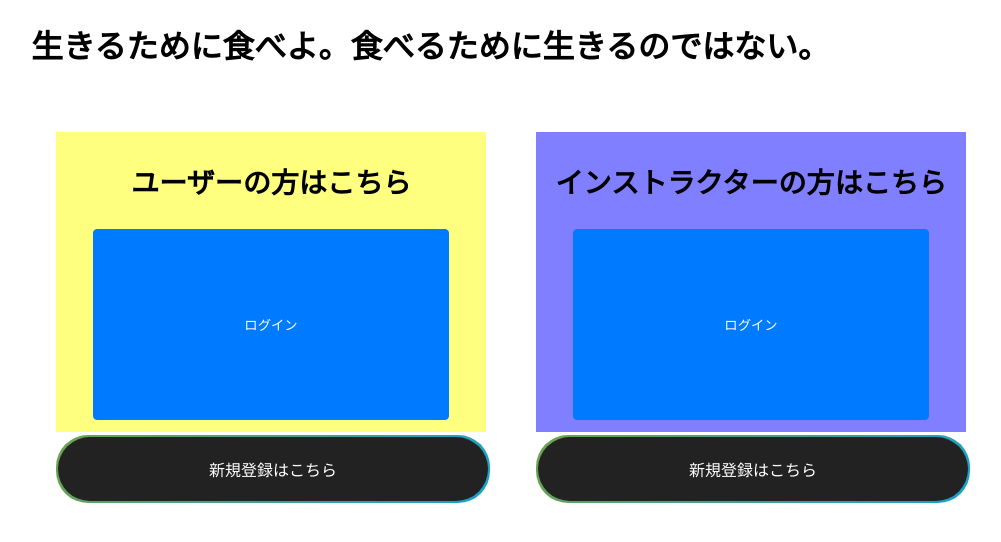
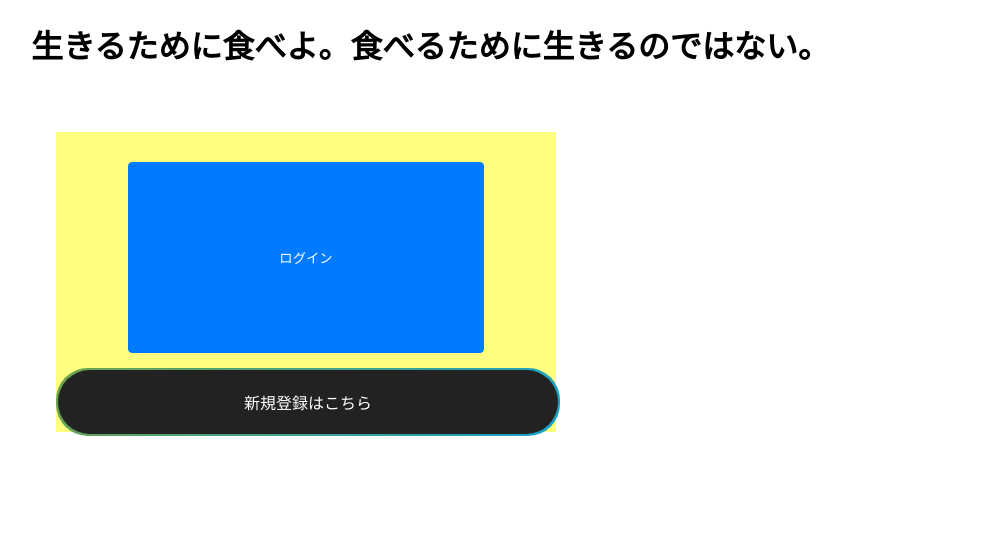
Before and after one commit to teamg-hac/WeightChatG, a Flask app: page / in a window 1280 px wide. Shown: the top 542 px of the page, without its empty margins (129-1130 px from the left). Run offline with Flask 2, Linux system fonts and the light colour scheme.

Commit message:
02/14 15:30 トップ画面・ログイン画面の修正 butch

```diff
--- a/ChatApp/app.py
+++ b/ChatApp/app.py
@@ -19,8 +19,7 @@ def top():
 # ログイン画面の表示
 @app.route('/login')
 def show_login():
-    is_instructor = request.args.get('is_instructor')
-    return render_template('login/user_login.html', is_instructor=is_instructor)
+    return render_template('login/user_login.html')
 
 # ログイン処理
 @app.route('/login', methods=['POST'])
@@ -58,7 +57,7 @@ def logout():
 def menu():
     u_id = session.get('uid')
     if u_id is None:
-        return redirect('/login')
+        return redirect('/')
     else:
         rooms = dbConnect.getRoomAll(u_id)
         user = dbConnect.getUserById(u_id)
--- a/ChatApp/templates/top.html
+++ b/ChatApp/templates/top.html
@@ -15,36 +15,16 @@
         </div>
 
         <div class="main">
-            <div id="menu_user" class="contents1 button-container">    <!-- メニュー表示部（ユーザー） -->
-                <h3>ユーザーの方はこちら</h3>
-                <div id="menu">
+            <div id="menu_user" class="contents1 button-container">    <!-- メニュー表示部 -->
+                <div class="dark" class="button-container">
+                    <h2></h2>
                     <form action="/login">
                         <button class="login-button" onclick="window.location.href = './login/user_login.html'">ログイン</button>
-                        <input type="hidden" name="is_instructor" value="0">
-                    </form>
-                </div>
-                <div id="content">
-                    <div class="dark" >
-                        <form action="/signup" class="buttonOutlineGradient">
-                            <span class="buttonOutlineGradient_item">新規登録はこちら</span>
-                            <input type="hidden" name="is_instructor" value="0">
-                        </form>
-                    </div>
-                </div>
-            </div>
-
-            <div id="menu_ir" class="contents2 button-container">  <!-- メニュー表示部（インストラクター） -->
-                <h3>インストラクターの方はこちら</h3>
-                <div class="dark" class="button-container">
-                    <form action="/login">
-                        <button class="login-button" onclick="window.location.href = './login/user_login.html'">ログイン</button>
-                        <input type="hidden" name="is_instructor" value="1">
                     </form>
                 </div>
                 <div class="dark">
                     <form action="/signup" class="buttonOutlineGradient">
                         <span class="buttonOutlineGradient_item">新規登録はこちら</span>
-                        <input type="hidden" name="is_instructor" value="1">
                     </form>
                 </div>
             </div>
```
Also changed, not shown: ChatApp/templates/menu/index.html (+2 -7 lines).
